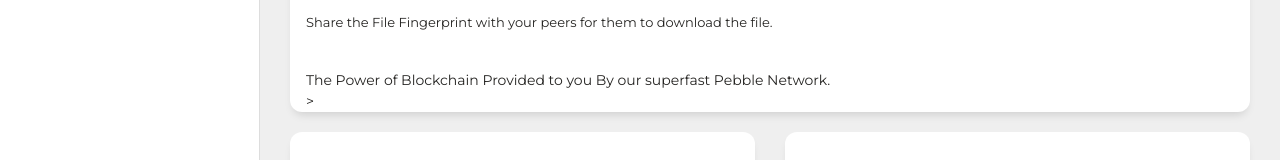
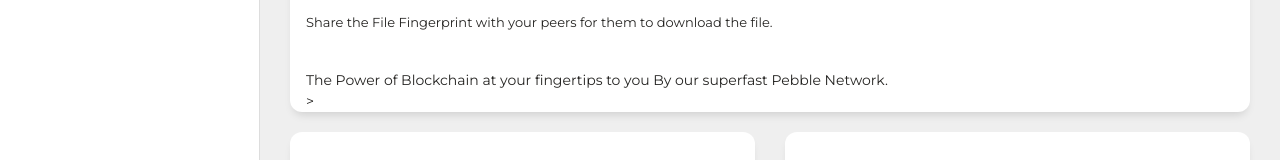
Before and after one commit to nuel77/pebble_fileServiceDemo, a website: page index.html in a window 1280 px wide. Shown: the part 319-479 px from the top of the page. Drawn offline with Linux system fonts and the light colour scheme; some packages are replaced by stand-ins of ours; a script that the page names is missing.

Commit message:
working with downloads

```diff
--- a/index.html
+++ b/index.html
@@ -101,7 +101,7 @@
               <p style="font-size: small;">Pebble File Storage Demo is made on top of Pebble network, showing a way to store, share and fingerprint agreements,contracts, notices... on the blockchain.</p>
               <p style="font-size: small;">Your File FingerPrint is a unique identifier for the contents of the file and is Unique for each file Uploaded</p>
                 <p style="font-size: small;">Share the File Fingerprint with your peers for them to download the file.</p><br>
-                <div class="label">The Power of Blockchain Provided to you By our superfast Pebble Network.</div>>
+                <div class="label">The Power of Blockchain at your fingertips to you By our superfast Pebble Network.</div>>
                 <br>
             </div>
           </div>
```
